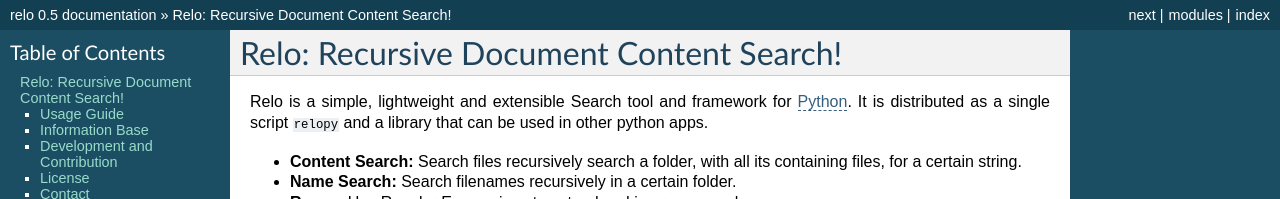
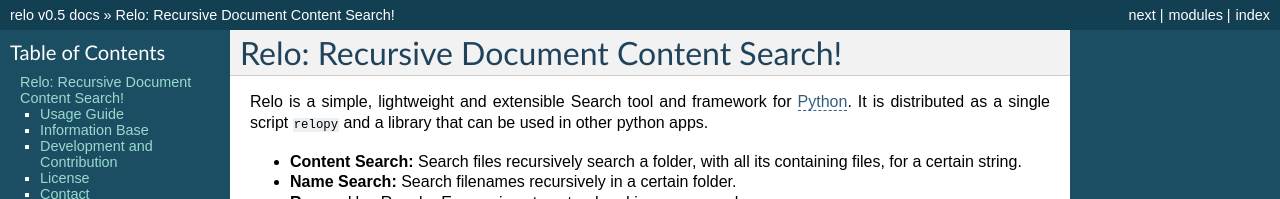
Before and after one commit to cwoebker/relo, a Sphinx documentation site: the page built from docs/index.rst, in a window 1280 px wide and 900 px high. Shown: the top 199 px of the window. Built offline with Sphinx 7.4.7, drawn with Linux system fonts in a browser that asks for light colours; some of the changed text lies outside the part shown.

Commit message:
played around with sphinx conf.py

```diff
--- a/docs/conf.py
+++ b/docs/conf.py
@@ -106,10 +106,10 @@
 
 # The name for this set of Sphinx documents.  If None, it defaults to
 # "<project> v<release> documentation".
-#html_title = None
+html_title = "%s v%s Documentation" % (project, release)
 
 # A shorter title for the navigation bar.  Default is the same as html_title.
-#html_short_title = None
+html_short_title = "%s v%s docs" % (project, release)
 
 # The name of an image file (relative to this directory) to place at the top
 # of the sidebar.
@@ -144,13 +144,13 @@
 #html_domain_indices = True
 
 # If false, no index is generated.
-#html_use_index = True
+html_use_index = True
 
 # If true, the index is split into individual pages for each letter.
-#html_split_index = False
+html_split_index = False
 
 # If true, links to the reST sources are added to the pages.
-#html_show_sourcelink = True
+html_show_sourcelink = True
 
 # If true, "Created using Sphinx" is shown in the HTML footer. Default is True.
 #html_show_sphinx = True
```
